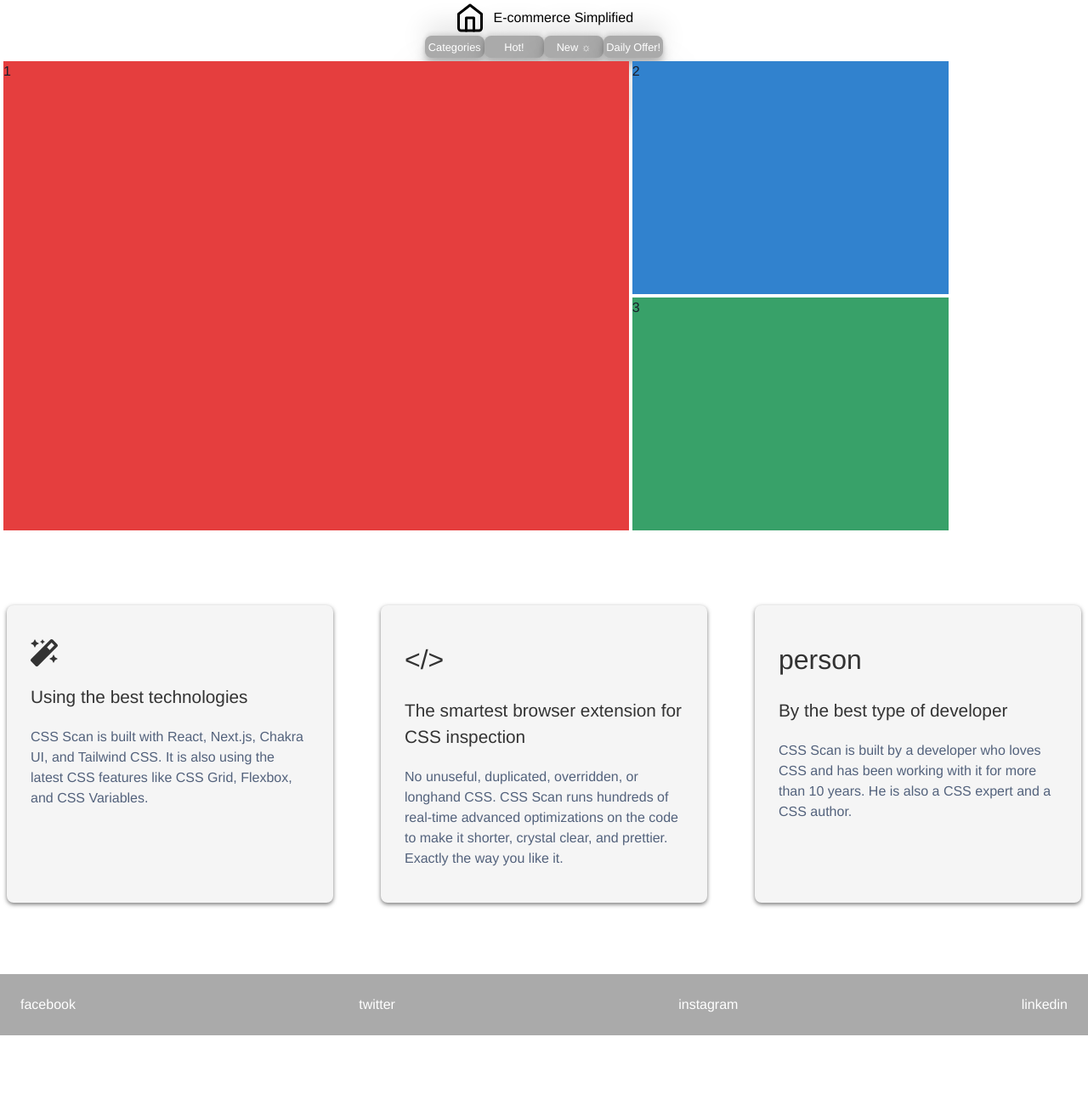
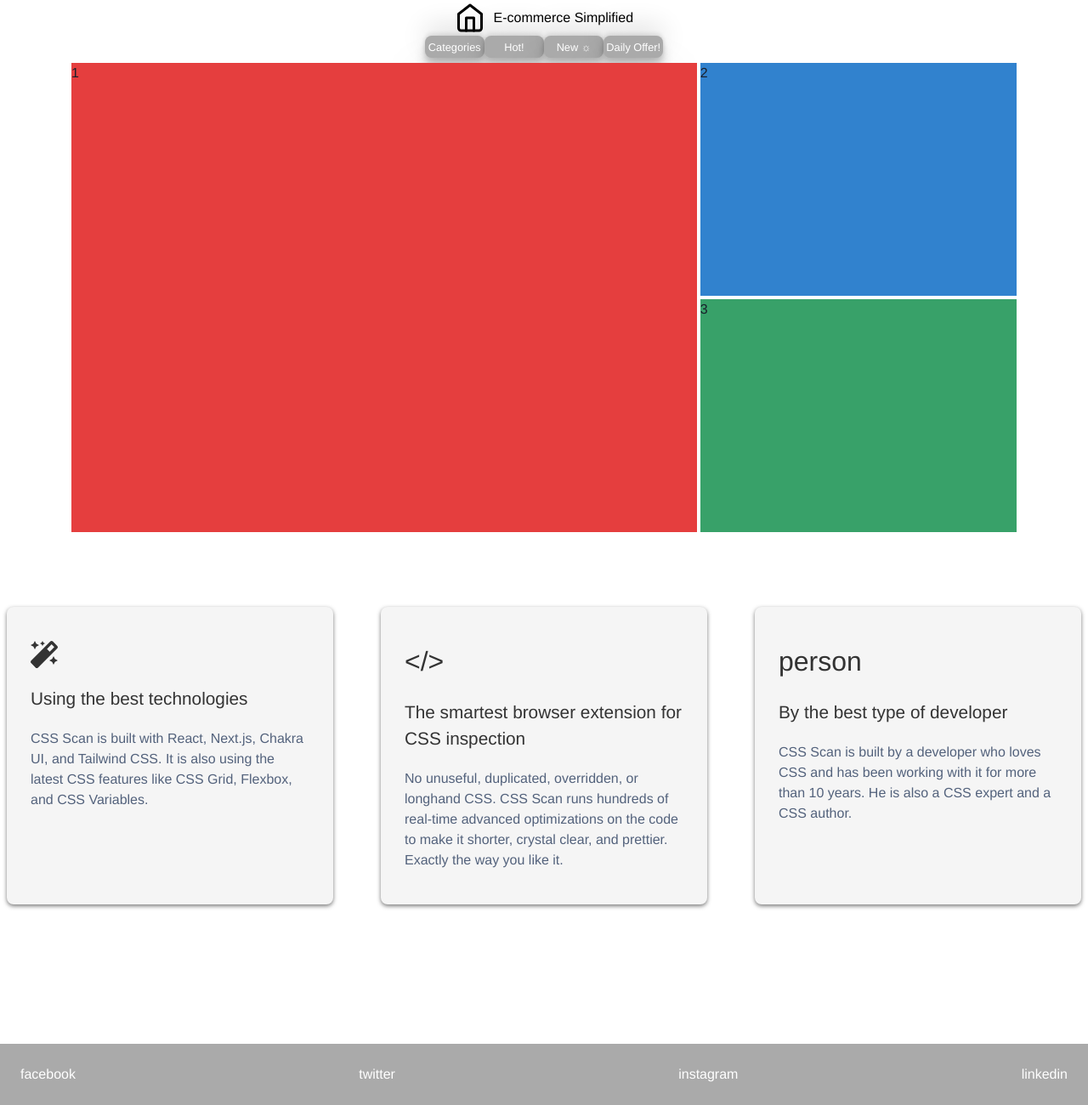
Before and after one commit to CherryDrop/FirstRepository, a Next.js app: page / in a window 1280 px wide. Shown: the whole page at 85% size. Before the commit the page ends 1218 px from the top, so only its background shows below. Built offline with nearby package versions, Linux system fonts and the light colour scheme.

Commit message:
margins adjusted

```diff
--- a/src/components/HomePanel/index.tsx
+++ b/src/components/HomePanel/index.tsx
@@ -14,6 +14,7 @@ const HomePanel: React.FC = () => {
         style={{
             aspectRatio: '2/1',
         }}
+        margin={'0 auto'}
         >
             <Flex bg={'red.500'} width='100%'height={'100%'} gridArea='a'>1</Flex>
             <Flex bg={'blue.500'}width='100%'height={'100%'}gridArea='b'>2</Flex>
--- a/src/components/layout/MyHeader/index.tsx
+++ b/src/components/layout/MyHeader/index.tsx
@@ -12,7 +12,7 @@ const hrefs = [
 ]
 const MyHeader: React.FC = () => {
     return (
-        <Flex align="center" justify="space-between" direction={'column'} color="white" >
+        <Flex align="center" justify="space-between" direction={'column'} color="white" marginBottom={'.1rem'}>
             <Link href="/">
                 <a ><Flex className='home-link' style={{
                     padding: '.2rem',
--- a/src/components/layout/Myfooter/index.tsx
+++ b/src/components/layout/Myfooter/index.tsx
@@ -12,7 +12,7 @@ const socielMediaLinks = [
 ]
 const Myfooter: React.FC = () => {
     return (
-        <Flex as="footer" align="center" justify="space-between" wrap="wrap" padding="1.5rem" bg={customTheme.colors[10]} color="white">
+        <Flex as="footer" align="center" justify="space-between" wrap="wrap" padding="1.5rem" bg={customTheme.colors[10]} color="white" marginTop={'5rem'}>
             {socielMediaLinks.map(({label, href}) => (
                 <a key={label} href={href} target="_blank" rel="noreferrer">
                     {label}
```
